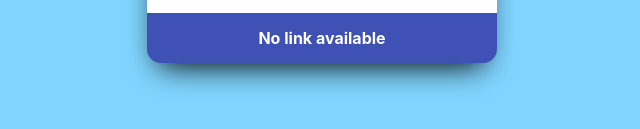
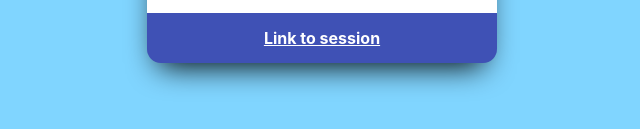
Before and after one commit to simonpannek/PGDPde, an Eleventy site: page src/tutors/wibowo-yudhistira.md in a window 1280 px wide. Shown: the part 285-414 px from the top of the page, 318-958 px from the left. Built offline with nearby package versions, Linux system fonts and the light colour scheme; Eleventy itself is replaced by a stand-in of ours; files that its build step writes are made by us from their sources; what intl-list-format would draw is missing.

Commit message:
🐧
updated sessionlink 🐧

```diff
--- a/src/tutors/wibowo-yudhistira.md
+++ b/src/tutors/wibowo-yudhistira.md
@@ -4,6 +4,7 @@ lastName: Wibowo
 website: https://home.in.tum.de/~wibowo/tutor/
 session: Tuesday, 13:00
 location: Online
+sessionLink: https://bbb.rbg.tum.de/yud-4hd-a9p
 language: de
 color: blue
 ---
```
